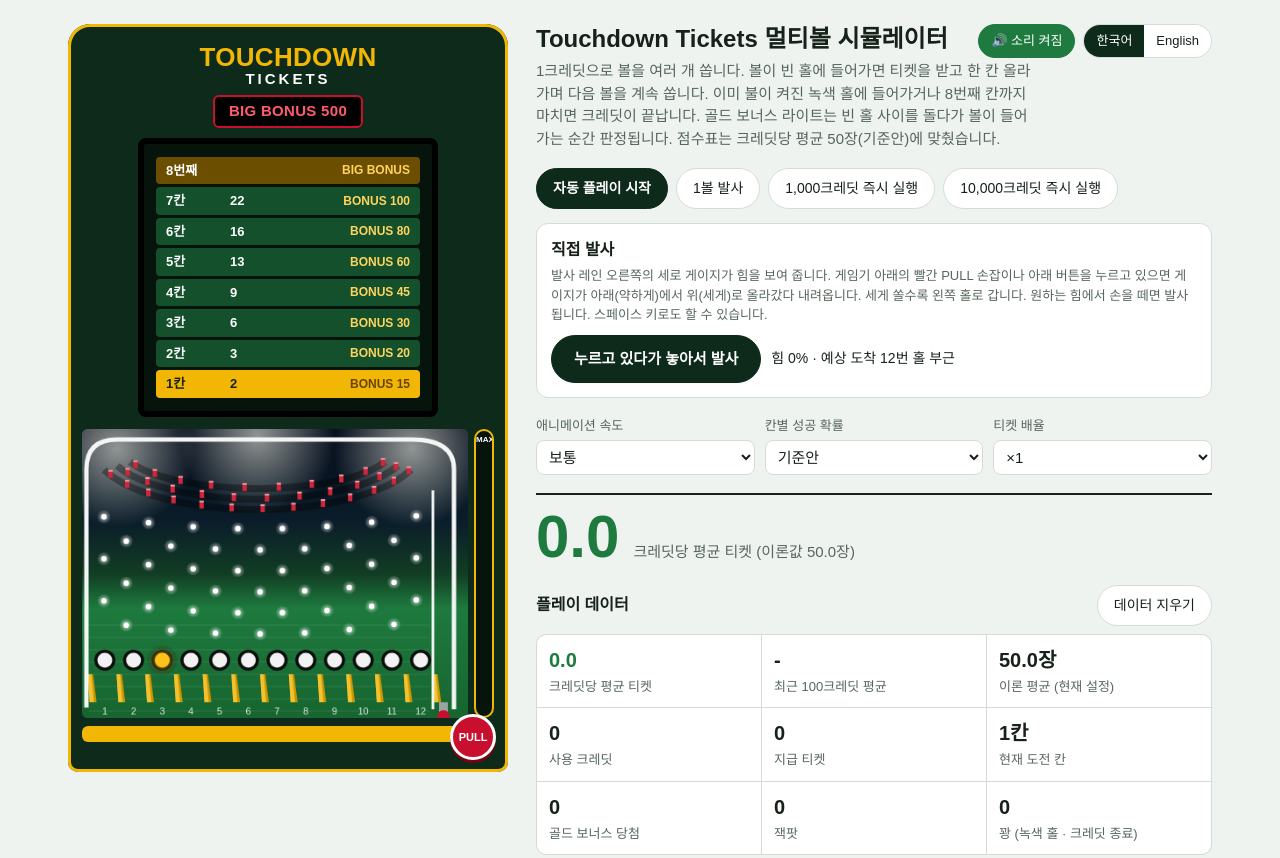
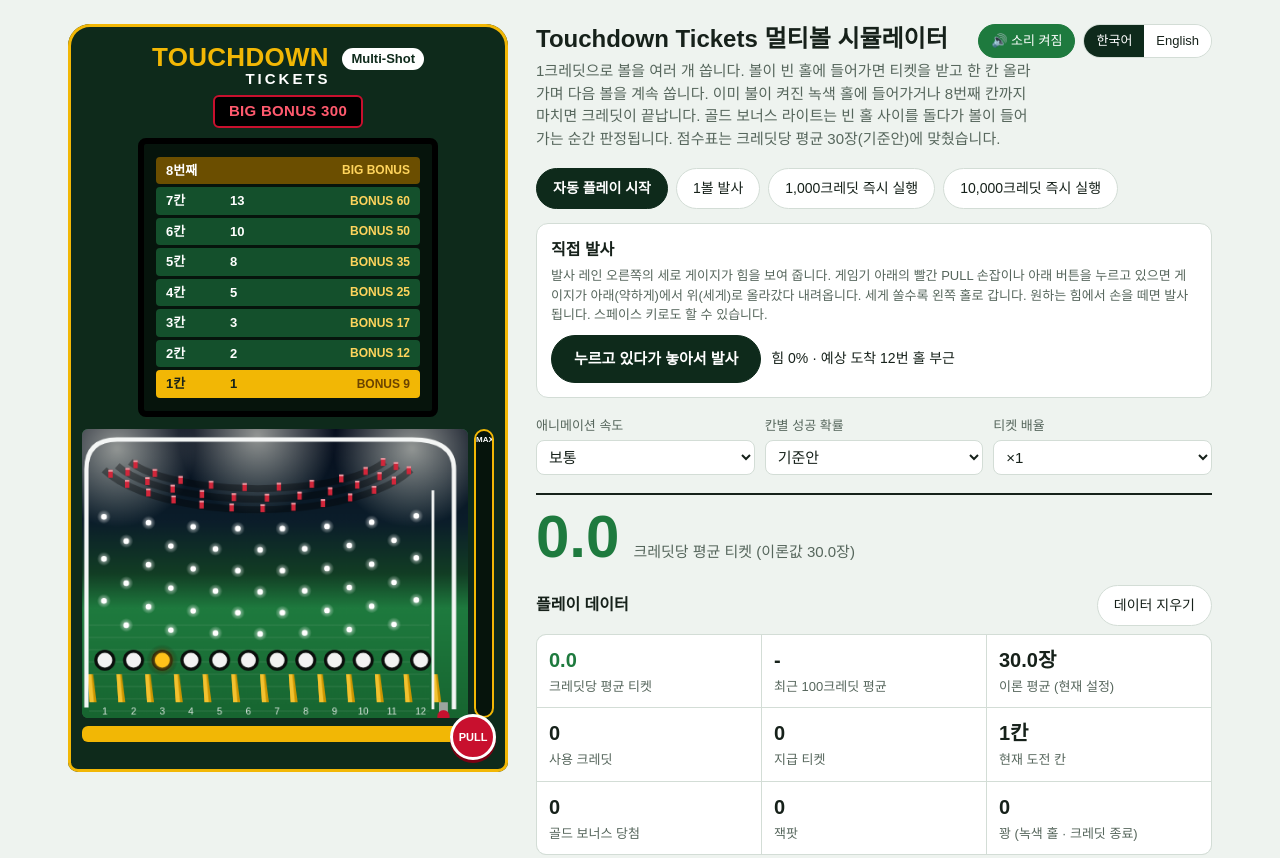
Before and after one commit to sunkyuoh1019-coder/hfsdkljhjfdskl, a plain HTML site: page touchdown-multiball.html in a window 1280 px wide. Shown: the top 858 px of the page. Drawn offline with Linux system fonts and the light colour scheme; a web font is replaced by a local one.

Commit message:
Retune multi-shot to 30 tickets per credit and add mode labels
Multi-shot table: LAD [1,2,3,5,8,10,13,2], RED [9,12,17,25,35,50,60,300];
theory base 30.0 / luck 26.8 / strong 31.5.
All three programs show a One-Shot or Multi-Shot label beside TOUCHDOWN.

Co-Authored-By: Claude Fable 5.2 <noreply@anthropic.com>

```diff
--- a/touchdown-multiball.html
+++ b/touchdown-multiball.html
@@ -35,6 +35,7 @@ body{margin:0;background:var(--bg);color:var(--ink);font-family:"IBM Plex Sans K
 .cab{background:#0E2A1B;border-radius:22px 22px 10px 10px;padding:14px 14px 18px;box-shadow:0 0 0 3px #F2B705 inset}
 .topper{text-align:center;padding:6px 0 10px;color:#F2B705;font-weight:700;letter-spacing:.02em}
 .topper .logo{font-size:26px;line-height:1.05}
+.topper .logo .mode{display:inline-block;vertical-align:middle;margin-left:6px;padding:3px 9px;border-radius:999px;background:#fff;color:#0E2A1B;font-size:13px;line-height:1.2;letter-spacing:0}
 .topper .logo small{display:block;color:#fff;font-size:15px;letter-spacing:.2em}
 .topper .jp{display:inline-block;margin-top:8px;padding:3px 14px;border:2px solid #C8102E;border-radius:6px;color:#FF5A6E;background:#000;font-size:15px;font-variant-numeric:tabular-nums}
 .monitor{position:relative;background:#06140C;border:6px solid #000;border-radius:8px;padding:10px 12px;margin:0 auto 12px;max-width:300px}
@@ -117,7 +118,7 @@ h2{font-size:16px;margin:18px 0 8px}
 <div class="wrap">
   <section data-i18n-aria="aCab" aria-label="게임기 화면">
     <div class="cab">
-      <div class="topper"><div class="logo">TOUCHDOWN<small>TICKETS</small></div><div class="jp" id="jpTop">BIG BONUS</div></div>
+      <div class="topper"><div class="logo">TOUCHDOWN <span class="mode">Multi-Shot</span><small>TICKETS</small></div><div class="jp" id="jpTop">BIG BONUS</div></div>
       <div class="monitor" aria-live="polite">
         <div id="ladder"></div>
         <div class="banner" id="banner"><div class="b1" id="b1"></div><div class="b2" id="b2"></div></div>
@@ -159,7 +160,7 @@ h2{font-size:16px;margin:18px 0 8px}
     <div class="stats">
       <div class="stat hi"><b id="sAvg">0.0</b><span data-i18n="st1">크레딧당 평균 티켓</span></div>
       <div class="stat"><b id="sRecent">-</b><span data-i18n="st2">최근 100크레딧 평균</span></div>
-      <div class="stat"><b id="sTheory">50.0</b><span data-i18n="st3">이론 평균 (현재 설정)</span></div>
+      <div class="stat"><b id="sTheory">30.0</b><span data-i18n="st3">이론 평균 (현재 설정)</span></div>
       <div class="stat"><b id="sCred">0</b><span id="sCredF">사용 크레딧</span></div>
       <div class="stat"><b id="sTix">0</b><span data-i18n="st5">지급 티켓</span></div>
       <div class="stat"><b id="sStep">1칸</b><span data-i18n="st6">현재 도전 칸</span></div>
@@ -179,7 +180,7 @@ h2{font-size:16px;margin:18px 0 8px}
 
 <script>
 const I18N = {
- ko: { title:'Touchdown Tickets 멀티볼 시뮬레이터', lede:'1크레딧으로 볼을 여러 개 쏩니다. 볼이 빈 홀에 들어가면 티켓을 받고 한 칸 올라가며 다음 볼을 계속 쏩니다. 이미 불이 켜진 녹색 홀에 들어가거나 8번째 칸까지 마치면 크레딧이 끝납니다. 골드 보너스 라이트는 빈 홀 사이를 돌다가 볼이 들어가는 순간 판정됩니다. 점수표는 크레딧당 평균 50장(기준안)에 맞췄습니다.',
+ ko: { title:'Touchdown Tickets 멀티볼 시뮬레이터', lede:'1크레딧으로 볼을 여러 개 쏩니다. 볼이 빈 홀에 들어가면 티켓을 받고 한 칸 올라가며 다음 볼을 계속 쏩니다. 이미 불이 켜진 녹색 홀에 들어가거나 8번째 칸까지 마치면 크레딧이 끝납니다. 골드 보너스 라이트는 빈 홀 사이를 돌다가 볼이 들어가는 순간 판정됩니다. 점수표는 크레딧당 평균 30장(기준안)에 맞췄습니다.',
   one:'1볼 발사', b1k:'1,000크레딧 즉시 실행', b10k:'10,000크레딧 즉시 실행', playStart:'자동 플레이 시작', playStop:'자동 플레이 멈춤',
   launchH:'직접 발사', launchP:'발사 레인 오른쪽의 세로 게이지가 힘을 보여 줍니다. 게임기 아래의 빨간 PULL 손잡이나 아래 버튼을 누르고 있으면 게이지가 아래(약하게)에서 위(세게)로 올라갔다 내려옵니다. 세게 쏠수록 왼쪽 홀로 갑니다. 원하는 힘에서 손을 떼면 발사됩니다. 스페이스 키로도 할 수 있습니다.',
   fire:'누르고 있다가 놓아서 발사', guess:(p,h)=>`힘 ${p}% · 예상 도착 ${h}번 홀 부근`,
@@ -190,9 +191,9 @@ const I18N = {
   distH:'크레딧이 끝날 때 몇 칸까지 성공했는지', reach:k=>k===8?'8번째까지':k+'칸까지', logH:'최근 기록 (크레딧-볼)', logEmpty:'자동 플레이를 시작하거나 볼을 발사하면 기록이 쌓입니다.',
   stepN:k=>k===8?'8번째':k+'칸', holeN:h=>h+'번 홀', kinds:{ok:'성공',red:'골드 보너스',jp:'잭팟',miss:'꽝',end:'8번째 종료'}, resetTag:' · 크레딧 종료',
   bOk:k=>'성공 '+k+'칸', bMiss:'GAME OVER', bEnd:'8번째 종료 · 크레딧 종료',
-  note:'한 크레딧 안에서 볼마다 그 칸의 티켓을 받고, 크레딧을 끝내는 꽝 볼은 2장입니다. 첫 볼은 모든 홀이 비어 있어 항상 성공합니다. 이론 평균은 기준안 50.0장, 순수 운 44.5장, 스킬 강함 52.4장입니다. 칸별 성공 확률은 추정값입니다. 1~4칸은 컴퓨터가 빈 홀을 노려 넣는 스킬을 반영하고(기준안 40, 40, 28, 20%), 5칸부터는 12개 홀 중 무작위로 떨어집니다. 직접 발사는 힘에 따라 노린 홀을 정하고, 핀에 튕겨 1~2칸 좌우로 흩어지며 가끔(약 15%) 먼 홀로 갑니다.',
+  note:'한 크레딧 안에서 볼마다 그 칸의 티켓을 받고, 크레딧을 끝내는 꽝 볼은 2장입니다. 첫 볼은 모든 홀이 비어 있어 항상 성공합니다. 이론 평균은 기준안 30.0장, 순수 운 26.8장, 스킬 강함 31.5장입니다. 칸별 성공 확률은 추정값입니다. 1~4칸은 컴퓨터가 빈 홀을 노려 넣는 스킬을 반영하고(기준안 40, 40, 28, 20%), 5칸부터는 12개 홀 중 무작위로 떨어집니다. 직접 발사는 힘에 따라 노린 홀을 정하고, 핀에 튕겨 1~2칸 좌우로 흩어지며 가끔(약 15%) 먼 홀로 갑니다.',
   aCab:'게임기 화면', aPf:'플레이필드: 핀, 12개 홀, 발사 레인', aPanel:'시뮬레이션 제어와 결과', sndOn:'🔊 소리 켜짐', sndOff:'🔇 소리 꺼짐' },
- en: { title:'Touchdown Tickets multi-ball simulator', lede:'One credit gives you several balls. Each ball that drops into an empty hole pays tickets, moves you up a step, and you shoot again. The credit ends when a ball lands in a green (already lit) hole or the 8th step is done. The gold bonus light steps through the empty holes and is judged the moment the ball drops in. The score table is tuned to an average of 50 tickets per credit (base case).',
+ en: { title:'Touchdown Tickets multi-ball simulator', lede:'One credit gives you several balls. Each ball that drops into an empty hole pays tickets, moves you up a step, and you shoot again. The credit ends when a ball lands in a green (already lit) hole or the 8th step is done. The gold bonus light steps through the empty holes and is judged the moment the ball drops in. The score table is tuned to an average of 30 tickets per credit (base case).',
   one:'Shoot 1 ball', b1k:'Run 1,000 credits now', b10k:'Run 10,000 credits now', playStart:'Start auto play', playStop:'Stop auto play',
   launchH:'Shoot it yourself', launchP:'The vertical gauge beside the launch lane shows your power. Hold the red PULL knob under the cabinet, or the button below, and the gauge rises from soft (bottom) to hard (top) and back. Harder shots travel further left. Let go at the power you want. The space bar works too.',
   fire:'Hold, then release to shoot', guess:(p,h)=>`Power ${p}% · aiming near hole ${h}`,
@@ -203,7 +204,7 @@ const I18N = {
   distH:'How far each credit got before it ended', reach:k=>k===8?'Through 8th':'Through '+k, logH:'Recent plays (credit-ball)', logEmpty:'Start auto play or shoot a ball to see plays here.',
   stepN:k=>k===8?'8th':'Step '+k, holeN:h=>'Hole '+h, kinds:{ok:'Success',red:'Gold bonus',jp:'Jackpot',miss:'Miss',end:'8th over'}, resetTag:' · credit over',
   bOk:k=>'Step '+k+' made', bMiss:'GAME OVER', bEnd:'8th over · credit over',
-  note:'Within a credit every ball pays that step\'s tickets, and the miss that ends the credit pays 2. The first ball always scores because every hole is empty. Theoretical averages: base case 50.0, pure luck 44.5, strong skill 52.4 tickets per credit. Step success rates are estimates: steps 1–4 include the computer aiming at an empty hole (base case 40, 40, 28, 20%), and from step 5 the ball lands at random among the 12 holes. When you shoot, power sets the hole you aim at; the pins scatter the ball by one to two holes and about 15% of shots bounce to a far hole.',
+  note:'Within a credit every ball pays that step\'s tickets, and the miss that ends the credit pays 2. The first ball always scores because every hole is empty. Theoretical averages: base case 30.0, pure luck 26.8, strong skill 31.5 tickets per credit. Step success rates are estimates: steps 1–4 include the computer aiming at an empty hole (base case 40, 40, 28, 20%), and from step 5 the ball lands at random among the 12 holes. When you shoot, power sets the hole you aim at; the pins scatter the ball by one to two holes and about 15% of shots bounce to a far hole.',
   aCab:'Game cabinet', aPf:'Playfield: pins, 12 holes, launch lane', aPanel:'Simulation controls and results', sndOn:'🔊 Sound on', sndOff:'🔇 Sound off' }
 };
 let LANG = 'ko';
@@ -219,11 +220,11 @@ function applyLang() {
   $('snd').textContent = soundOn ? tr().sndOn : tr().sndOff; $('snd').setAttribute('aria-pressed', soundOn ? 'true' : 'false');
 }
 const N = 12;
-/* multi-ball score table: tuned so the expected payout is 50.0 tickets per credit (base case) */
-const LAD = [2, 3, 6, 9, 13, 16, 22, 2];
-const RED = [15, 20, 30, 45, 60, 80, 100, 500];
+/* multi-ball score table: tuned so the expected payout is 30.0 tickets per credit (base case) */
+const LAD = [1, 2, 3, 5, 8, 10, 13, 2];
+const RED = [9, 12, 17, 25, 35, 50, 60, 300];
 const SKILL = { base: [.4, .4, .28, .2, 0, 0, 0, 0], luck: [0, 0, 0, 0, 0, 0, 0, 0], strong: [.5, .5, .4, .3, 0, 0, 0, 0] };
-const THEORY = { base: 50.0, luck: 44.5, strong: 52.4 };
+const THEORY = { base: 30.0, luck: 26.8, strong: 31.5 };
 const MISS = 2;
 
 let lit = new Array(N).fill(false);
```
Also changed, not shown: index.html (+2 -1 lines), touchdown-oneshot-30.html (+2 -1 lines).
